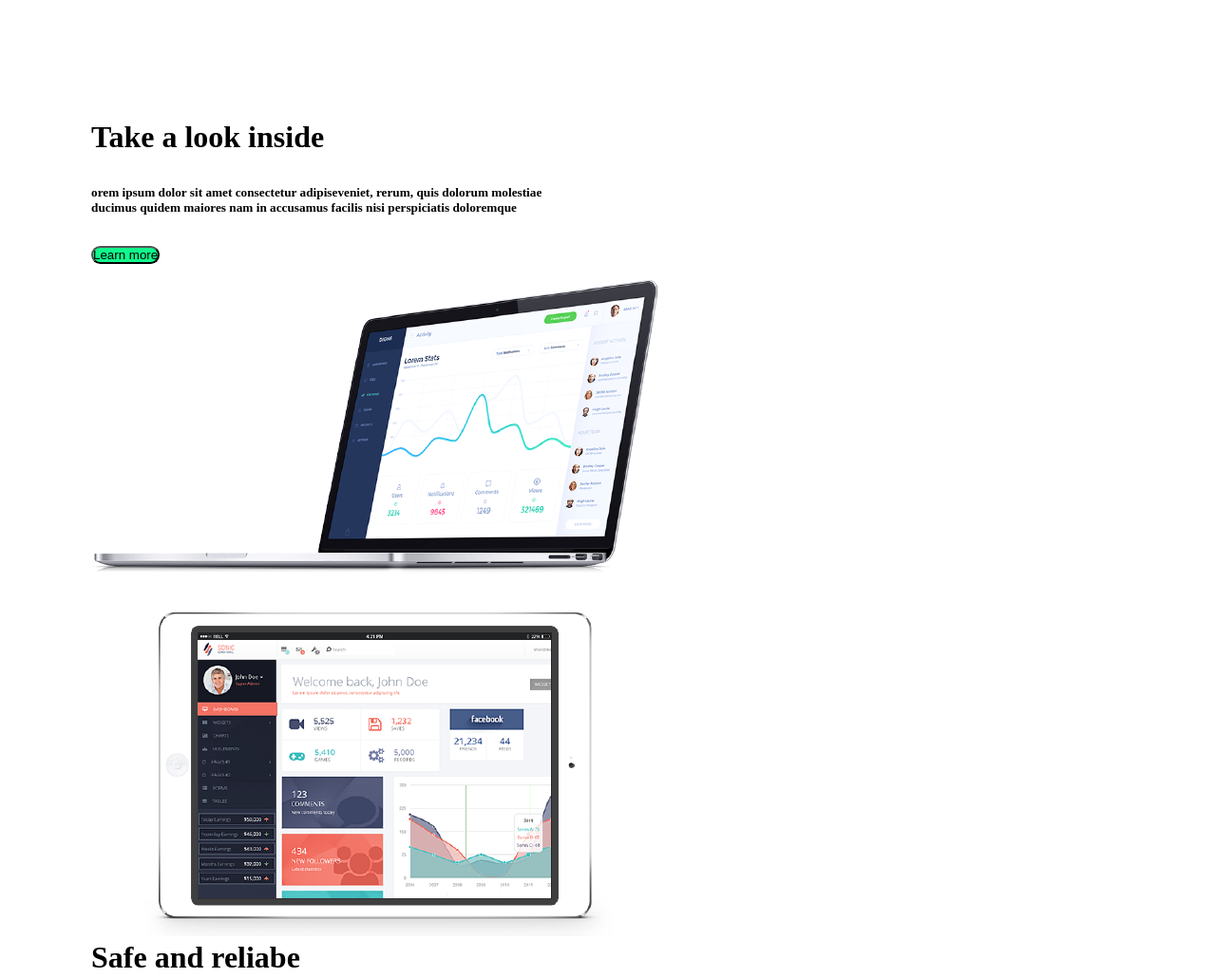
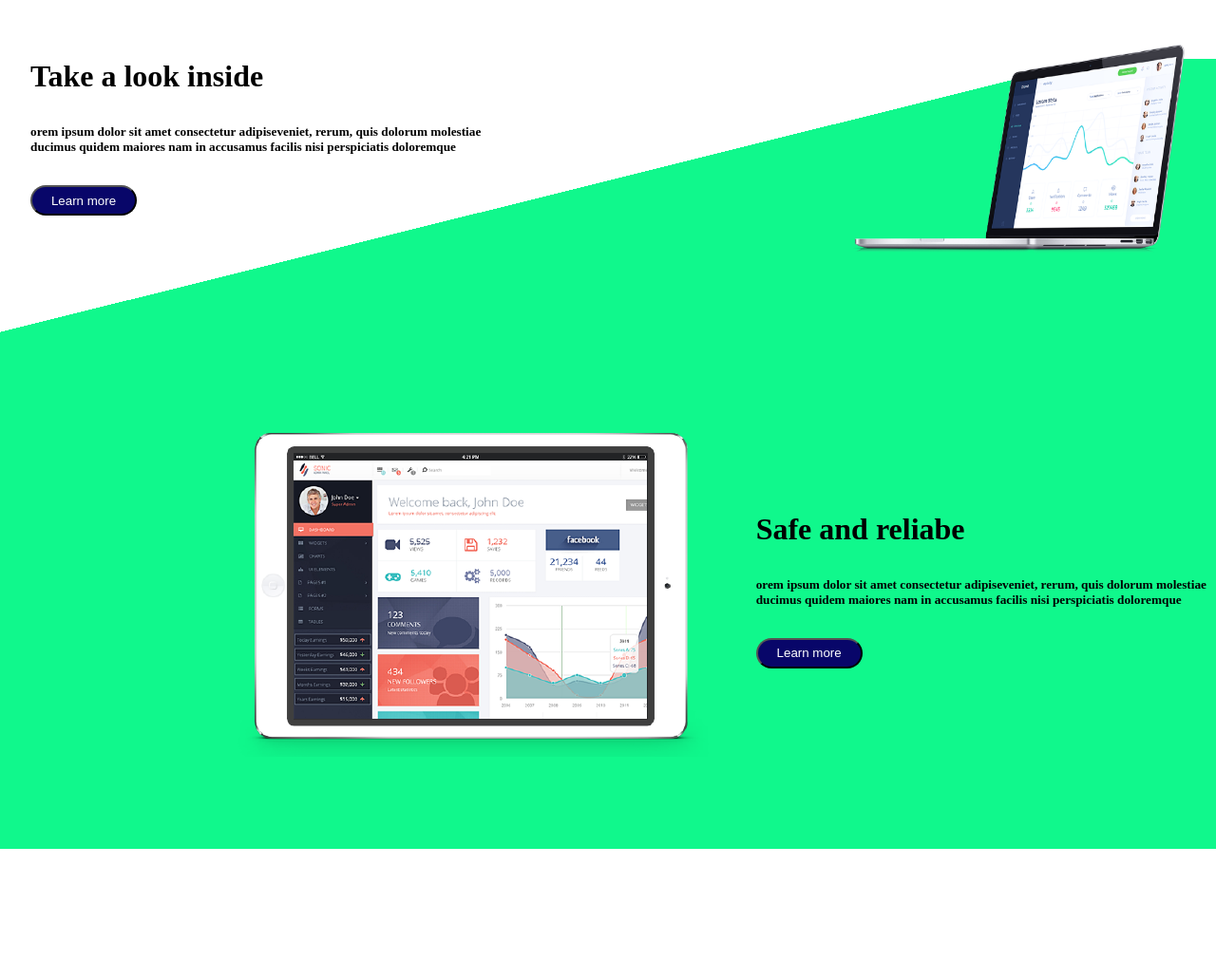
Before and after one commit to JaramilloT/Atlas_proyecto, a plain HTML site: page index.html in a window 1280 px wide. Shown: the part 920-1950 px from the top of the page at 95% size. After the commit the page ends 1814 px from the top, so only its background shows below. Drawn offline with Linux system fonts and the light colour scheme.

Commit message:
ajustes en main

```diff
--- a/styles.css
+++ b/styles.css
@@ -67,17 +67,65 @@ h2{
     height: 60%;
 }
 
+
+
 p{
     justify-content: center;
     display: flex;
 }
 
 .segundo{
+    background:linear-gradient(346deg, #10f88c 75%, transparent 38%);
+    width: 100%;
+    height: 52rem;
 
-    margin: 6rem;
+}
 
+
+.Take{
+    width: 80%;
+    margin: 2rem;
 }
 
 h5{
     margin-top: 2rem;
 }
+
+.buton_2{
+    margin-top: 2rem;
+    background-color: #080669;
+    color: white;
+    border-radius: 50px;
+    height: 2rem;
+    width: 7rem;
+}
+
+
+
+.img_compu{
+    display: flex;
+    justify-content: end;
+    margin: -12rem;
+}
+
+
+
+
+.safe{
+    margin-top: 22rem;
+    display: flex;
+    justify-content: right;
+    align-items: center;
+}
+
+
+.img{
+    width: 350px;
+    height: 250px;
+}
+
+
+
+.text{
+    margin-right: 10px;
+}
```
Also changed, not shown: index.html (+1 -12 lines).
